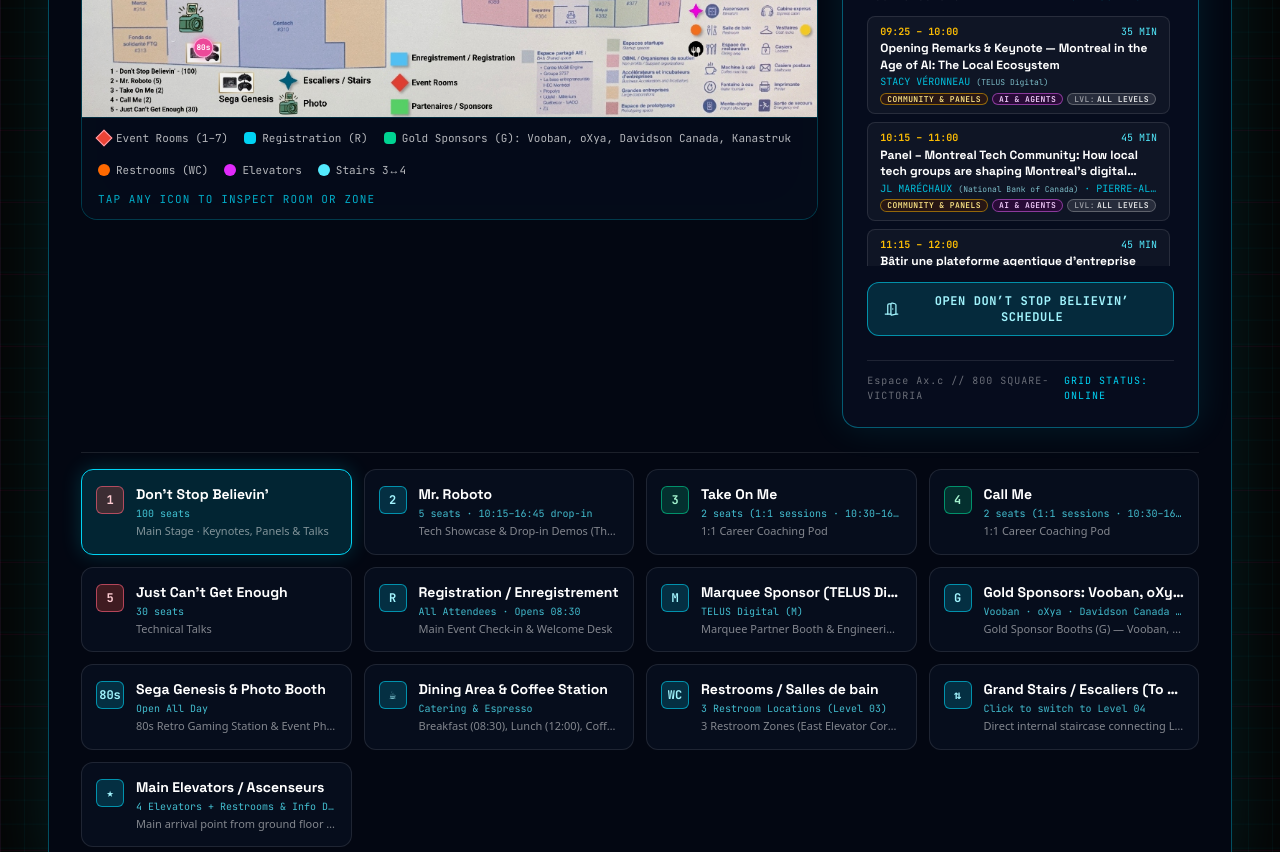
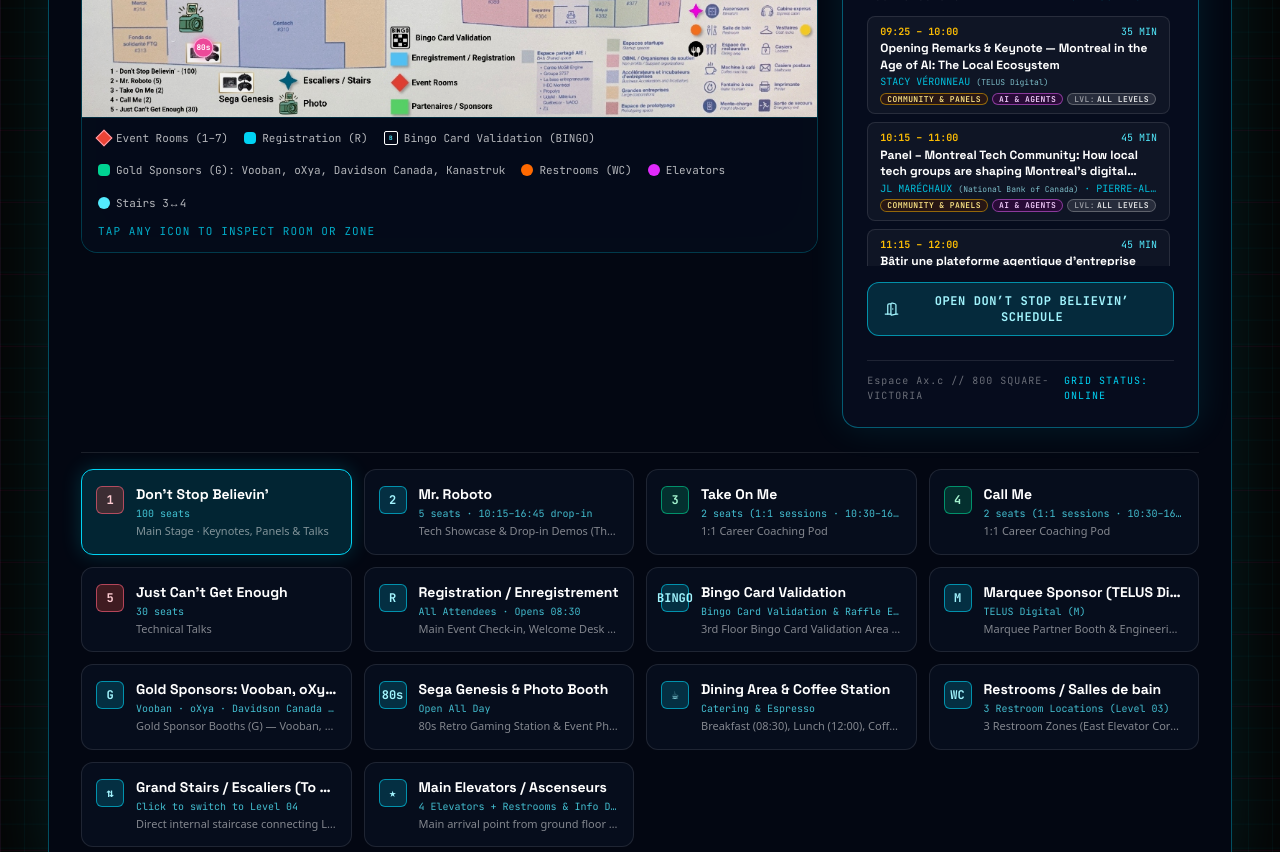
Before and after one commit to AndroidMontreal/DevFest2026, a Next.js app: page /en/schedule in a window 1280 px wide. Shown: the part 3060-3912 px from the top of the page. Built offline with nearby package versions, Linux system fonts and the light colour scheme.

Commit message:
feat(schedule): update 3rd and 4th floor maps with Bingo Card Validation (#59)

```diff
--- a/src/components/schedule/tron-space-navigator.tsx
+++ b/src/components/schedule/tron-space-navigator.tsx
@@ -161,16 +161,36 @@
     numberBadge: 'R',
     code: 'CHECK-IN (R)',
     name: 'Registration / Enregistrement',
-    subtitleEn: 'Main Event Check-in & Welcome Desk',
-    subtitleFr: 'Accueil des participants et enregistrement principal',
+    subtitleEn: 'Main Event Check-in, Welcome Desk & Bingo Card Validation',
+    subtitleFr:
+      'Accueil des participants, enregistrement principal et validation Bingo',
     zone: 'Central Bridge Corridor',
     capacityEn: 'All Attendees · Opens 08:30',
     capacityFr: 'Tous les participants · Ouverture à 08:30',
     category: 'registration',
-    x: 379,
-    y: 341,
-    routeFromElevator: '551,345 512,345 512,342 379,341',
-    routeFromStairs: '147,190 184,190 184,342 379,341',
+    x: 388,
+    y: 332,
+    routeFromElevator: '551,345 512,345 512,342 388,342 388,332',
+    routeFromStairs: '147,190 184,190 184,342 388,342 388,332',
+    color: 'cyan',
+  },
+  {
+    id: 'l3-bingo',
+    floor: '03',
+    numberBadge: 'BINGO',
+    code: 'BINGO VALIDATION 3F',
+    name: 'Bingo Card Validation',
+    subtitleEn: '3rd Floor Bingo Card Validation Area (at Registration)',
+    subtitleFr:
+      'Zone de validation des cartes Bingo du 3e étage (à l’enregistrement)',
+    zone: 'Registration Desk · Central Bridge',
+    capacityEn: 'Bingo Card Validation & Raffle Entry',
+    capacityFr: 'Validation des cartes Bingo et tirage',
+    category: 'registration',
+    x: 344,
+    y: 332,
+    routeFromElevator: '551,345 512,345 512,342 344,342 344,332',
+    routeFromStairs: '147,190 184,190 184,342 344,342 344,332',
     color: 'cyan',
   },
   {
@@ -362,6 +382,25 @@
     y: 250,
     routeFromElevator: '530,330 496,330 496,336 208,336 208,250 221,250',
     routeFromStairs: '137,190 137,146 208,146 208,250 221,250',
+    color: 'cyan',
+  },
+  {
+    id: 'l4-bingo',
+    floor: '04',
+    numberBadge: 'BINGO',
+    code: 'BINGO VALIDATION 4F',
+    name: 'Bingo Card Validation',
+    subtitleEn: '4th Floor Bingo Card Validation Station (Central Corridor)',
+    subtitleFr:
+      'Zone de validation des cartes Bingo du 4e étage (corridor central)',
+    zone: 'Central Corridor · Near Room #403',
+    capacityEn: 'Bingo Card Validation & Raffle Entry',
+    capacityFr: 'Validation des cartes Bingo et tirage',
+    category: 'registration',
+    x: 286,
+    y: 341,
+    routeFromElevator: '530,330 496,330 496,336 286,336 286,341',
+    routeFromStairs: '137,190 137,146 208,146 208,336 286,336 286,341',
     color: 'cyan',
   },
   {
@@ -616,10 +655,18 @@
   ],
   [
     [322, 342],
+    [344, 342],
+  ],
+  [
+    [344, 342],
     [379, 342],
   ],
   [
     [379, 342],
+    [388, 342],
+  ],
+  [
+    [388, 342],
     [439, 342],
   ],
   [
@@ -727,10 +774,18 @@
     [439, 342],
   ],
   [
+    [344, 332],
+    [344, 342],
+  ],
+  [
     [379, 341],
     [379, 342],
   ],
   [
+    [388, 332],
+    [388, 342],
+  ],
+  [
     [232, 361],
     [232, 342],
   ],
@@ -792,11 +847,19 @@
   ],
   [
     [273, 336],
+    [286, 336],
+  ],
+  [
+    [286, 336],
     [341, 336],
   ],
   [
     [341, 336],
     [496, 336],
+  ],
+  [
+    [286, 341],
+    [286, 336],
   ],
 
   // North-West vertical spine (x = 208)
@@ -1190,7 +1253,9 @@
       MAP_NODES.filter(
         (n) =>
           n.floor === activeFloor &&
-          (selectedCategory === 'all' || n.category === selectedCategory),
+          (selectedCategory === 'all' ||
+            n.category === selectedCategory ||
+            (selectedCategory === 'sponsor' && n.category === 'registration')),
       ),
     [activeFloor, selectedCategory],
   );
@@ -1990,6 +2055,10 @@
                       );
                     }
 
+                    // Special Case: Bingo Card Validation (l3-bingo / l4-bingo) renders as a 3x3 BINGO grid icon
+                    const isBingoNode =
+                      node.id === 'l3-bingo' || node.id === 'l4-bingo';
+
                     // Special Case: Marquee Sponsor (M), Registration (R), Badge Station (B) render as rectangular booths
                     const isRectBooth =
                       node.id === 'l3-sponsor-m' ||
@@ -2011,9 +2080,9 @@
                         {/* Generous Invisible Touch Hit Target for Mobile Fingers */}
                         {isRectBooth ? (
                           <rect
-                            x={node.id === 'l3-reg' ? -40 : -24}
+                            x={node.id === 'l3-reg' ? -28 : -24}
                             y="-20"
-                            width={node.id === 'l3-reg' ? 80 : 48}
+                            width={node.id === 'l3-reg' ? 56 : 48}
                             height="40"
                             fill="transparent"
                           />
@@ -2051,7 +2120,7 @@
                           </>
                         )}
 
-                        {/* Marker Shape: Red Diamond for Rooms (1-7), Rect Booth for M/R/B, or Circle for Amenities */}
+                        {/* Marker Shape: Red Diamond for Rooms (1-7), BINGO Square, Rect Booth for M/R/B, or Circle for Amenities */}
                         {isRoomDiamond ? (
                           <polygon
                             points="0,-15 15,0 0,15 -15,0"
@@ -2064,11 +2133,53 @@
                             }
                             filter="url(#tron-red-glow)"
                           />
+                        ) : isBingoNode ? (
+                          <g filter="url(#tron-cyan-glow)">
+                            <rect
+                              x="-12"
+                              y="-12"
+                              width="24"
+                              height="24"
+                              rx="3"
+                              fill="#050b1a"
+                              stroke={
+                                isSelected || isHovered ? '#00f0ff' : '#ffffff'
+                              }
+                              strokeWidth={
+                                isSelected || isHovered ? '2.2' : '1.5'
+                              }
+                            />
+                            <text
+                              y="-4.5"
+                              textAnchor="middle"
+                              className="fill-white font-mono-tech text-[5.2px] font-bold tracking-tight pointer-events-none"
+                            >
+                              BINGO
+                            </text>
+                            {[-5.5, 0, 5.5].map((gx) =>
+                              [-1, 3.5, 8].map((gy) => (
+                                <rect
+                                  key={`${gx}-${gy}`}
+                                  x={gx - 1.8}
+                                  y={gy - 1.5}
+                                  width="3.6"
+                                  height="3"
+                                  rx="0.5"
+                                  fill={
+                                    gx === 0 && gy === 3.5
+                                      ? '#00f0ff'
+                                      : '#ffffff'
+                                  }
+                                  className="pointer-events-none"
+                                />
+                              )),
+                            )}
+                          </g>
                         ) : isRectBooth ? (
                           <rect
                             x={
                               node.id === 'l3-reg'
-                                ? -33
+                                ? -26
                                 : node.id === 'l4-badge'
                                   ? -8
                                   : -14
@@ -2076,7 +2187,7 @@
                             y={node.id === 'l4-badge' ? -17 : -8}
                             width={
                               node.id === 'l3-reg'
-                                ? 66
+                                ? 52
                                 : node.id === 'l4-badge'
                                   ? 16
                                   : 28
@@ -2111,6 +2222,7 @@
                         )}
 
                         {/* Node Badge Number / Symbol */}
+                        {!isBingoNode && (
                           <text
                             y="3.8"
                             textAnchor="middle"
@@ -2118,6 +2230,7 @@
                           >
                             {node.numberBadge}
                           </text>
+                        )}
                       </g>
                     );
                   })}
@@ -2451,6 +2564,28 @@
                         : 'Badge Station (B)'}
                   </span>
                 </span>
+                <button
+                  type="button"
+                  onClick={() =>
+                    handleNodeClick(
+                      MAP_NODES.find(
+                        (n) =>
+                          n.id ===
+                          (activeFloor === '03' ? 'l3-bingo' : 'l4-bingo'),
+                      )!,
+                    )
+                  }
+                  className="inline-flex items-center gap-1.5 hover:text-cyan-300 transition-colors cursor-pointer text-left"
+                >
+                  <span className="inline-flex h-3.5 w-3.5 shrink-0 items-center justify-center rounded-[2px] border border-white bg-[#050b1a] text-[6px] font-bold leading-none text-cyan-300">
+                    B
+                  </span>
+                  <span>
+                    {isFr
+                      ? 'Validation des cartes Bingo (BINGO)'
+                      : 'Bingo Card Validation (BINGO)'}
+                  </span>
+                </button>
                 {activeFloor === '03' && (
                   <button
                     type="button"
```
Also changed, not shown: public/assets/images/maps/level-03.jpg. Lines whose indentation alone changed are shown as unchanged.
